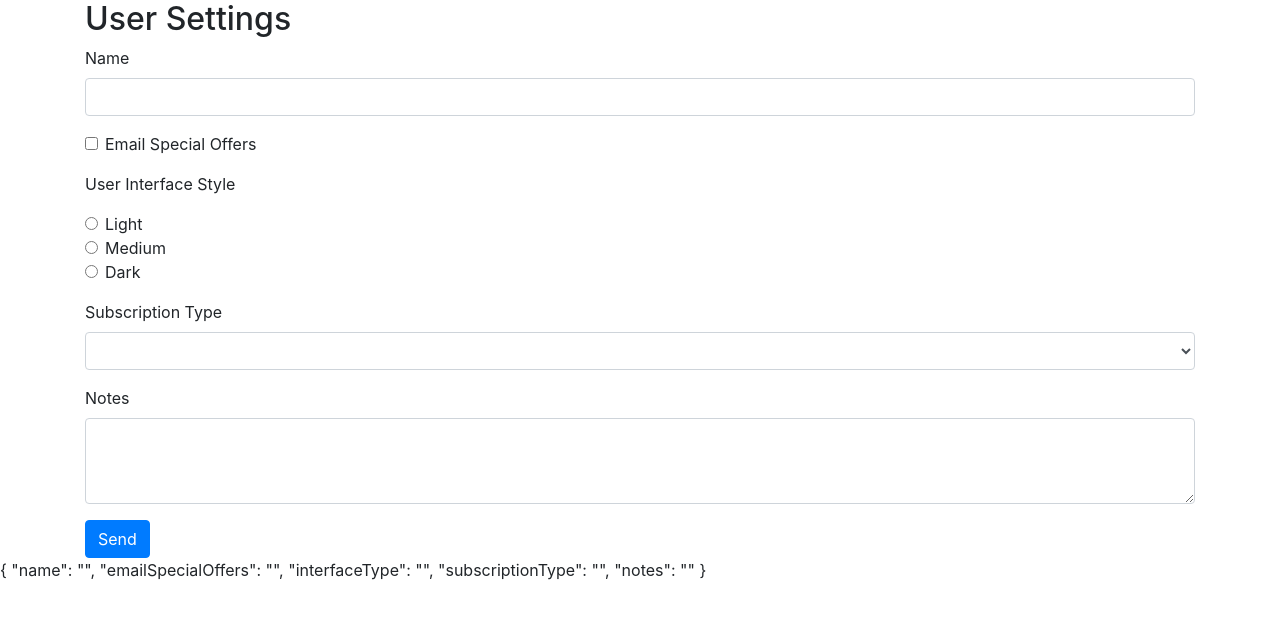
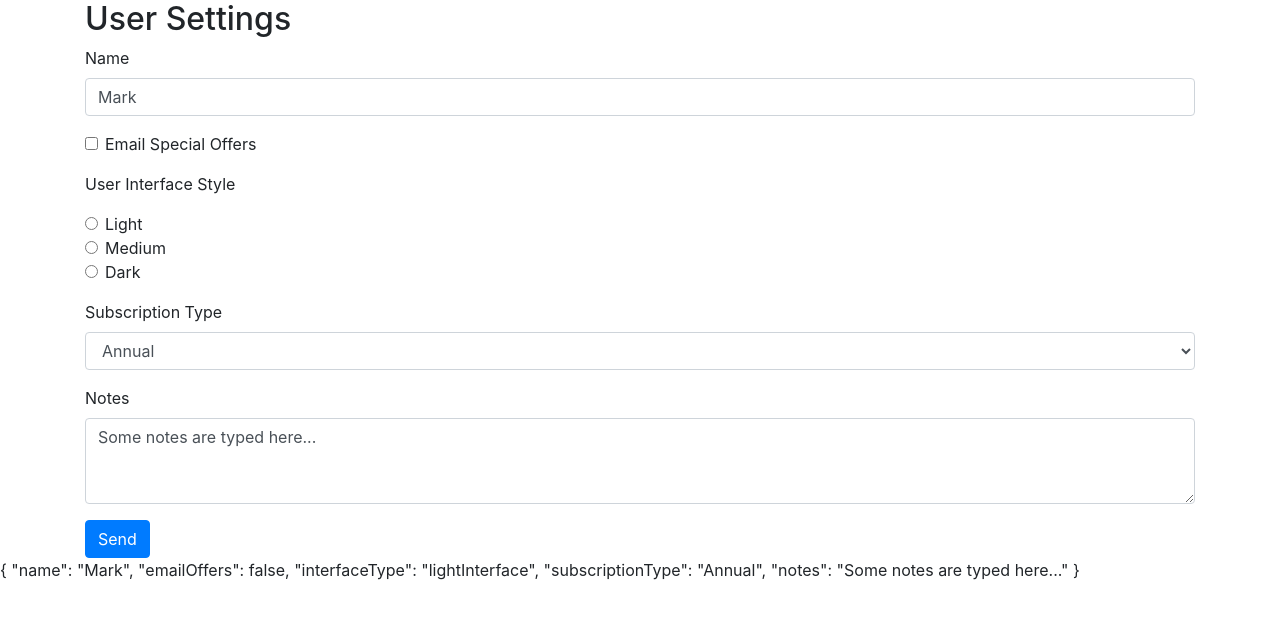
Before and after one commit to shra012/Angular-Projects, an Angular app: page / in a window 1280 px wide. Shown: the top 618 px of the page. Built offline with nearby package versions, Linux system fonts and the light colour scheme.

Commit message:
Added data model

```diff
--- a/src/app/app.module.ts
+++ b/src/app/app.module.ts
@@ -3,12 +3,11 @@ import { BrowserModule } from '@angular/platform-browser';
 import { FormsModule } from '@angular/forms';
 
 import { AppComponent } from './app.component';
-import { HelloComponent } from './hello.component';
 import { UserSettingsFormComponent } from './user-settings-form/user-settings-form.component';
 
 @NgModule({
   imports:      [ BrowserModule, FormsModule ],
-  declarations: [ AppComponent, HelloComponent, UserSettingsFormComponent ],
+  declarations: [ AppComponent, UserSettingsFormComponent ],
   bootstrap:    [ AppComponent ]
 })
 export class AppModule { }
--- /dev/null
+++ b/src/app/data/user-settings.ts
@@ -0,0 +1,7 @@
+export interface UserSettings{
+    name:string;
+    emailOffers : boolean;
+    interfaceType :string;
+    subscriptionType :string;
+    notes:string;
+}
--- a/src/app/hello.component.ts
+++ /dev/null
@@ -1,10 +0,0 @@
-import { Component, Input } from '@angular/core';
-
-@Component({
-  selector: 'hello',
-  template: `<h1>Hello {{name}}!</h1>`,
-  styles: [`h1 { font-family: Lato; }`]
-})
-export class HelloComponent  {
-  @Input() name: string;
-}
--- a/src/app/user-settings-form/user-settings-form.component.html
+++ b/src/app/user-settings-form/user-settings-form.component.html
@@ -3,36 +3,36 @@
 	<form #form = "ngForm">
     <div class="form-group">
       <label for="name">Name</label>
-      <input id="name" name="name" type="text" class="form-control" ngModel>
+      <input id="name" name="name" type="text" class="form-control" [(ngModel)]="userSettings.name">
     </div>
     <div class="form-check form-group">
-      <input class="form-check-input" type="checkbox" id="emailSpecialOffers" name="emailSpecialOffers" ngModel>
+      <input class="form-check-input" type="checkbox" id="emailSpecialOffers" name="emailSpecialOffers" [(ngModel)]="userSettings.emailOffers">
       <label class="form-check-label" for="emailSpecialOffers">
         Email Special Offers
       </label>
     </div>
     <p>User Interface Style</p>
     <div class="form-check ">
-      <input class="form-check-input" type="radio" name="interfaceType" id="lightInterface" value="light" checked ngModel>
+      <input class="form-check-input" type="radio" name="interfaceType" id="lightInterface" value="light" checked [(ngModel)]="userSettings.interfaceType">
       <label class="form-check-label" for="lightInterface">
         Light
       </label>
     </div>
     <div class="form-check">
-      <input class="form-check-input" type="radio" name="interfaceType" id="mediumInterface" value="medium" ngModel>
+      <input class="form-check-input" type="radio" name="interfaceType" id="mediumInterface" value="medium" [(ngModel)]="userSettings.interfaceType">
       <label class="form-check-label" for="mediumInterface">
         Medium
       </label>
     </div>
     <div class="form-check form-group">
-      <input class="form-check-input" type="radio" name="interfaceType" id="darkInterface" value="dark" ngModel>
+      <input class="form-check-input" type="radio" name="interfaceType" id="darkInterface" value="dark" [(ngModel)]="userSettings.interfaceType">
       <label class="form-check-label" for="darkInterface">
         Dark
       </label>
     </div>
     <div class = "form-group">
       <label for="subscriptionType">Subscription Type</label>
-      <select id="subscriptionType" name="subscriptionType" class="form-control" ngModel>
+      <select id="subscriptionType" name="subscriptionType" class="form-control" [(ngModel)]="userSettings.subscriptionType">
         <option value="Monthly">Monthly</option>
         <option value="Annual">Annual</option>
         <option value="Lifetime">Lifetime</option>
@@ -40,9 +40,9 @@
     </div>
     <div class="form-group">
       <label for="notes">Notes</label>
-      <textarea class="form-control" id="notes" name="notes" rows="3" ngModel></textarea>
+      <textarea class="form-control" id="notes" name="notes" rows="3" [(ngModel)]="userSettings.notes"></textarea>
     </div>
     <button class="btn btn-primary">Send</button>
   </form>
 </div>
-{{form.value | json}}
+{{userSettings | json }}
--- a/src/app/user-settings-form/user-settings-form.component.ts
+++ b/src/app/user-settings-form/user-settings-form.component.ts
@@ -1,4 +1,5 @@
 import { Component, OnInit } from '@angular/core';
+import { UserSettings } from '../data/user-settings';
 
 @Component({
   selector: 'app-user-settings-form',
@@ -6,7 +7,13 @@ import { Component, OnInit } from '@angular/core';
   styleUrls: ['./user-settings-form.component.css']
 })
 export class UserSettingsFormComponent implements OnInit {
-
+  userSettings : UserSettings = {
+    name : "Mark",
+    emailOffers : false,
+    interfaceType : "lightInterface",
+    subscriptionType : "Annual",
+    notes : "Some notes are typed here..."
+  }
   constructor() { }
 
   ngOnInit() {
--- a/src/index.html
+++ b/src/index.html
@@ -2,7 +2,7 @@
 <html lang="en">
 <head>
   <meta charset="utf-8">
-  <title>MyDreamApp</title>
+  <title>User Settings</title>
   <base href="/">
 
   <meta name="viewport" content="width=device-width, initial-scale=1">
```
Also changed, not shown: 1 other file (tests, documents, lock files or other folders).
